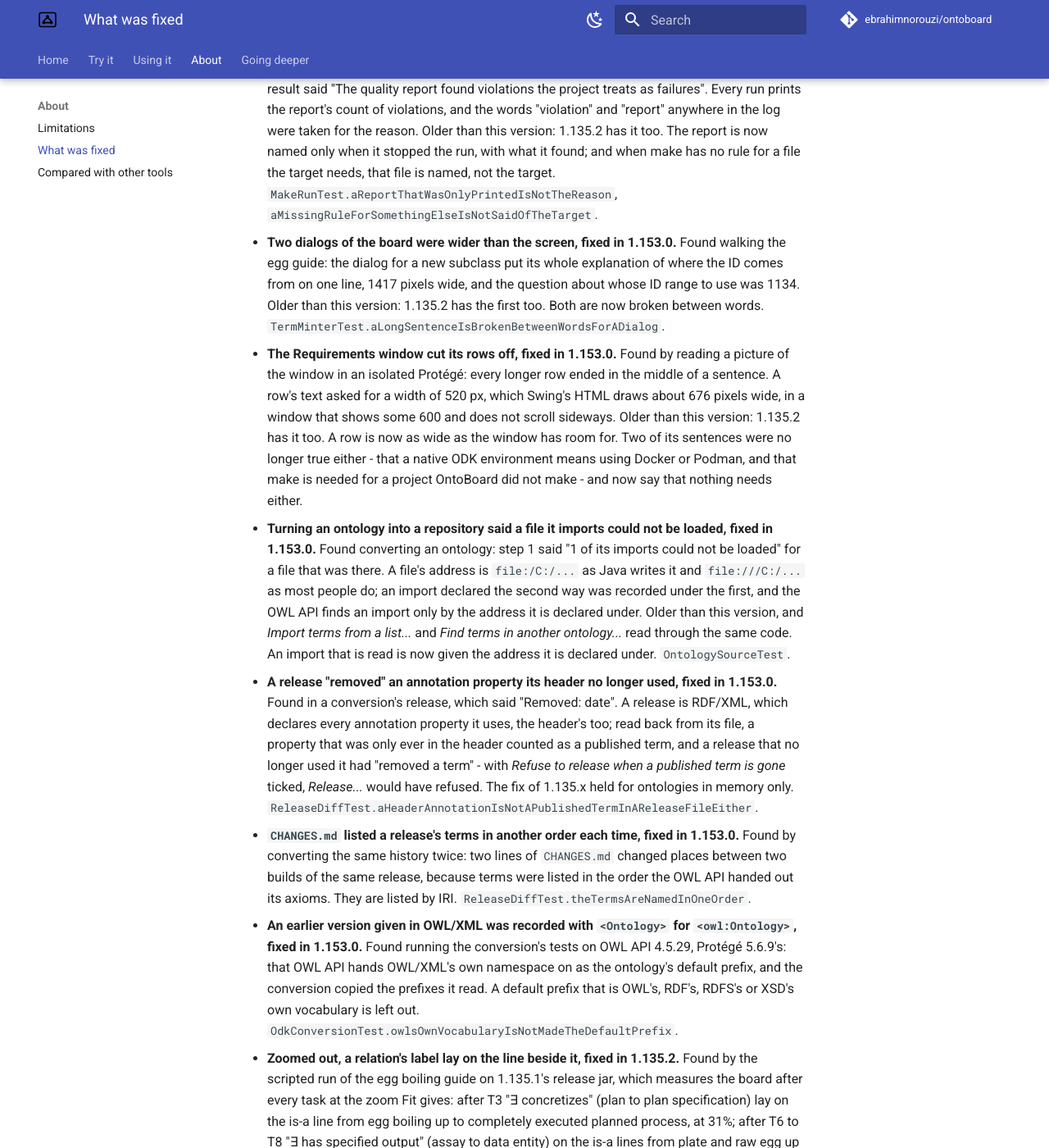
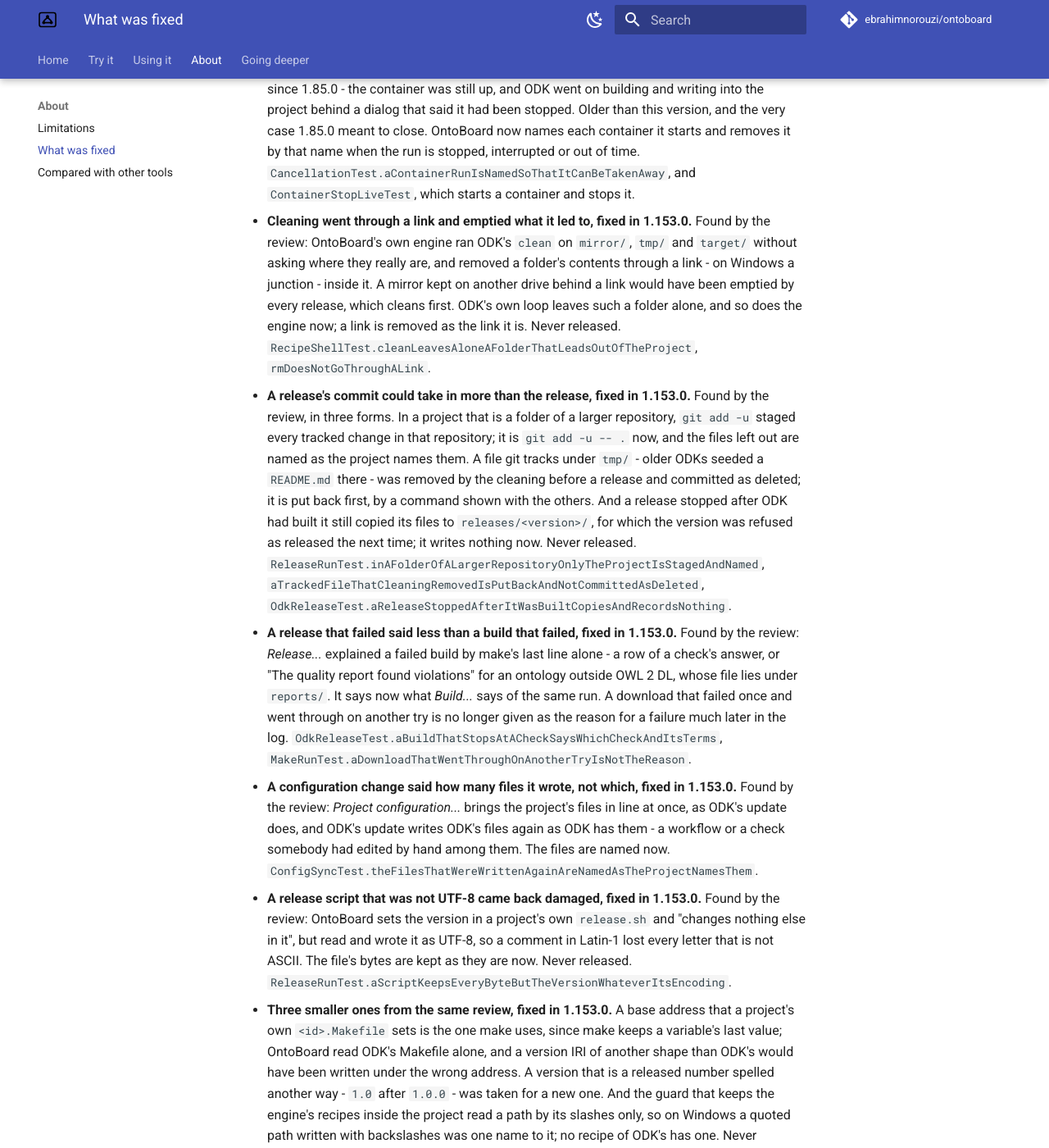
Before and after one commit to ebrahimnorouzi/ontoboard, an MkDocs documentation site: the page built from docs/fixed.md, in a window 1280 px wide and 1400 px high, scrolled down 863 px. Shown: the whole window at 82% size. Built offline with MkDocs 1.6.1 and Material for MkDocs 9.7.7, drawn with Linux system fonts in a browser that asks for light colours; comment, search, counter and statistics services are not loaded; some of the changed text lies outside the part shown.

Commit message:
docs(1.153.0): what the review's fixes change - the staging command, Stop and a container, what a stopped release leaves
The release's git commands as they are now, with what "-- ." and the put-back line are for; that
a build in ODK's container stops with the dialog; an edit file in Turtle among the files Windows
may keep locked; and the entries on the fixed page.

```diff
--- a/docs/fixed.md
+++ b/docs/fixed.md
@@ -30,6 +30,60 @@ record for that version.
   by 1.135 or before is carried over by *Update project files...*. `SeedParityTest`,
   `SeedCorpusTest` (ODK's own 79 sample configurations), `FallbackEquivalenceTest`,
   `ImportChainEquivalenceTest`.
+- **Stop did not stop a build in ODK's container, fixed in 1.153.0.** Found by the review of
+  1.153.0 as a suspicion, then seen: with the `docker run` that started it killed - which is
+  what *Stop* did, since 1.85.0 - the container was still up, and ODK went on building and
+  writing into the project behind a dialog that said it had been stopped. Older than this
+  version, and the very case 1.85.0 meant to close. OntoBoard now names each container it
+  starts and removes it by that name when the run is stopped, interrupted or out of time.
+  `CancellationTest.aContainerRunIsNamedSoThatItCanBeTakenAway`, and
+  `ContainerStopLiveTest`, which starts a container and stops it.
+- **Cleaning went through a link and emptied what it led to, fixed in 1.153.0.** Found by the
+  review: OntoBoard's own engine ran ODK's `clean` on `mirror/`, `tmp/` and `target/` without
+  asking where they really are, and removed a folder's contents through a link - on Windows a
+  junction - inside it. A mirror kept on another drive behind a link would have been emptied
+  by every release, which cleans first. ODK's own loop leaves such a folder alone, and so
+  does the engine now; a link is removed as the link it is. Never released.
+  `RecipeShellTest.cleanLeavesAloneAFolderThatLeadsOutOfTheProject`,
+  `rmDoesNotGoThroughALink`.
+- **A release's commit could take in more than the release, fixed in 1.153.0.** Found by the
+  review, in three forms. In a project that is a folder of a larger repository, `git add -u`
+  staged every tracked change in that repository; it is `git add -u -- .` now, and the files
+  left out are named as the project names them. A file git tracks under `tmp/` - older ODKs
+  seeded a `README.md` there - was removed by the cleaning before a release and committed as
+  deleted; it is put back first, by a command shown with the others. And a release stopped
+  after ODK had built it still copied its files to `releases/<version>/`, for which the
+  version was refused as released the next time; it writes nothing now. Never released.
+  `ReleaseRunTest.inAFolderOfALargerRepositoryOnlyTheProjectIsStagedAndNamed`,
+  `aTrackedFileThatCleaningRemovedIsPutBackAndNotCommittedAsDeleted`,
+  `OdkReleaseTest.aReleaseStoppedAfterItWasBuiltCopiesAndRecordsNothing`.
+- **A release that failed said less than a build that failed, fixed in 1.153.0.** Found by the
+  review: *Release...* explained a failed build by make's last line alone - a row of a
+  check's answer, or "The quality report found violations" for an ontology outside OWL 2 DL,
+  whose file lies under `reports/`. It says now what *Build...* says of the same run. A
+  download that failed once and went through on another try is no longer given as the reason
+  for a failure much later in the log. `OdkReleaseTest.aBuildThatStopsAtACheckSaysWhichCheckAndItsTerms`,
+  `MakeRunTest.aDownloadThatWentThroughOnAnotherTryIsNotTheReason`.
+- **A configuration change said how many files it wrote, not which, fixed in 1.153.0.** Found
+  by the review: *Project configuration...* brings the project's files in line at once, as
+  ODK's update does, and ODK's update writes ODK's files again as ODK has them - a workflow
+  or a check somebody had edited by hand among them. The files are named now.
+  `ConfigSyncTest.theFilesThatWereWrittenAgainAreNamedAsTheProjectNamesThem`.
+- **A release script that was not UTF-8 came back damaged, fixed in 1.153.0.** Found by the
+  review: OntoBoard sets the version in a project's own `release.sh` and "changes nothing
+  else in it", but read and wrote it as UTF-8, so a comment in Latin-1 lost every letter
+  that is not ASCII. The file's bytes are kept as they are now. Never released.
+  `ReleaseRunTest.aScriptKeepsEveryByteButTheVersionWhateverItsEncoding`.
+- **Three smaller ones from the same review, fixed in 1.153.0.** A base address that a
+  project's own `<id>.Makefile` sets is the one make uses, since make keeps a variable's last
+  value; OntoBoard read ODK's Makefile alone, and a version IRI of another shape than ODK's
+  would have been written under the wrong address. A version that is a released number
+  spelled another way - `1.0` after `1.0.0` - was taken for a new one. And the guard that
+  keeps the engine's recipes inside the project read a path by its slashes only, so on
+  Windows a quoted path written with backslashes was one name to it; no recipe of ODK's has
+  one. Never released. `OdkReleaseTest.aBaseTheProjectsOwnMakefileSetsIsTheOneMakeUses`,
+  `ReleaseRunTest.aVersionThatIsAnotherSpellingOfAReleasedOneIsRefused`,
+  `RecipeShellTest.aPathWrittenWithBackslashesIsHeldToTheProjectToo`.
 - **A failed build was blamed on the quality report, fixed in 1.153.0.** Found releasing the
   egg guide's project in an isolated Protégé: the release stopped at an import module, and the
   result said "The quality report found violations the project treats as failures". Every run
```
Also changed, not shown: docs/limitations.md (+3 -1 lines), docs/odk-workflow.md (+15 -2 lines).
